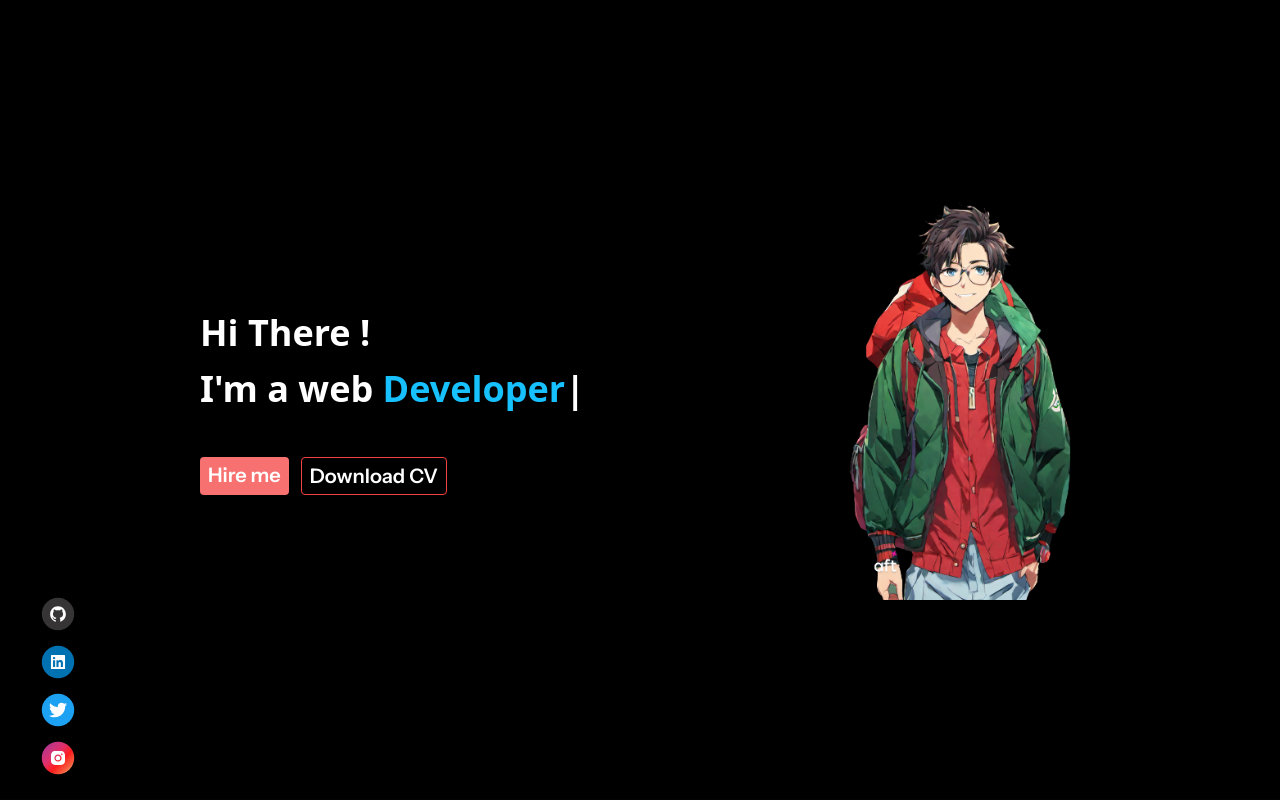
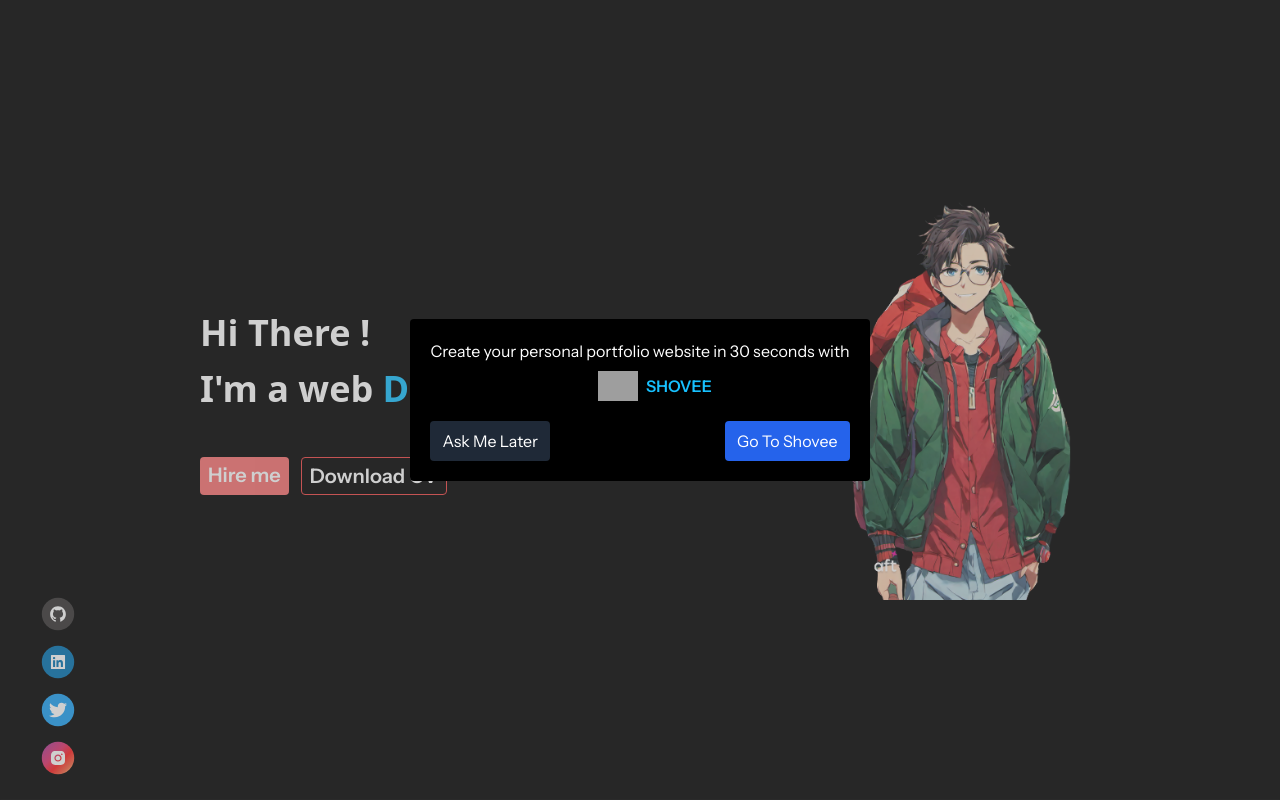
Before and after one commit to iamshiv007/portfolio-ui, a Next.js app: page / in a window 1280 px wide. Shown: the top 800 px of the page. Built offline with nearby package versions, Linux system fonts and the light colour scheme; no server answers; grey boxes are pictures that could not be loaded.

Commit message:
feat: google analytics, ShoveeModal

```diff
--- a/next.config.js
+++ b/next.config.js
@@ -1,4 +1,4 @@
 /** @type {import('next').NextConfig} */
-const nextConfig = { images: { domains: ["www.google.com", "encrypted-tbn0.gstatic.com", "shiv-s-portfolio.vercel.app"] } }
+const nextConfig = { images: { domains: ["www.google.com", "encrypted-tbn0.gstatic.com", "shiv-s-portfolio.vercel.app", "res.cloudinary.com"] } }
 
 module.exports = nextConfig
--- a/package.json
+++ b/package.json
@@ -20,6 +20,7 @@
     "postcss": "8.4.29",
     "react": "18.2.0",
     "react-dom": "18.2.0",
+    "react-ga4": "^2.1.0",
     "react-icons": "^4.10.1",
     "tailwindcss": "3.3.3",
     "typescript": "5.2.2"
--- /dev/null
+++ b/src/app/components/others/modal/ShoveeModal.tsx
@@ -0,0 +1,53 @@
+"use client";
+import React, { useState } from "react";
+import Link from "next/link";
+import Image from "next/image";
+
+const ShoveeModal = () => {
+  const [showModal, setShowModal] = useState<boolean>(true);
+
+  return (
+    <div
+      className='w-screen h-screen bg-[#74737357] flex justify-center items-center fixed top-0 left-0 z-30'
+      style={showModal ? {} : { display: "none" }}
+    >
+      <div className='p-5 bg-black rounded'>
+        <p>Create your personal portfolio website in 30 seconds with </p>
+        <div className='mt-2 flex justify-center'>
+          <Link
+            className='lg:w-[20%] flex items-center gap-2'
+            href='https://shovee.com'
+            target='_blank'
+          >
+            <Image
+              alt='logo'
+              height={40}
+              src='https://res.cloudinary.com/dhcc4rnbc/image/upload/v1696225956/logo_etsxfz.png'
+              width={40}
+            />
+            <p>
+              <span className='text-[#17c1ff] font-semibold'>SHOVEE</span>
+            </p>
+          </Link>
+        </div>
+        <div className='mt-5 flex justify-between'>
+          <button
+            className='px-3 py-2 bg-gray-800 rounded'
+            onClick={() => setShowModal(false)}
+          >
+            Ask Me Later
+          </button>
+          <Link
+            className='px-3 py-2 bg-blue-600 rounded'
+            href='https://shovee.com'
+            target='_blank'
+          >
+            Go To Shovee
+          </Link>
+        </div>
+      </div>
+    </div>
+  );
+};
+
+export default ShoveeModal;
--- a/src/app/layout.tsx
+++ b/src/app/layout.tsx
@@ -2,6 +2,7 @@ import "./globals.css";
 import type { Metadata } from "next";
 import { Instrument_Sans } from "next/font/google";
 import { Analytics } from "@vercel/analytics/react";
+import ReactGA from "react-ga4";
 
 const inter = Instrument_Sans({ subsets: ["latin"] });
 
@@ -11,6 +12,8 @@ export const metadata: Metadata = {
   title: "Portfolio UI",
   description: "This is ui part of my next project.",
 };
+
+ReactGA.initialize(process.env.NEXT_PUBLIC_MEASUREMENT_ID as string);
 
 export default function RootLayout({
   children,
--- a/src/app/page.tsx
+++ b/src/app/page.tsx
@@ -3,6 +3,7 @@ import dynamic from "next/dynamic";
 
 import Theme from "./components/others/theme/Theme";
 import Loader from "./components/layout/loader/Loader";
+import ShoveeModal from "./components/others/modal/ShoveeModal";
 const Navbar = dynamic(() => import("./components/layout/navbar/Navbar"));
 const MyHome = dynamic(() => import("./pages/home/Home"), {
   loading: () => <Loader height={"100vh"} />,
@@ -58,6 +59,8 @@ export default function Home() {
           <GetInTouch />
           {/* Footer */}
           <Footer />
+          {/* ShoveeModal */}
+          <ShoveeModal />
         </div>
       </Theme>
     </Fragment>
--- a/src/app/pages/experience/Experience.jsx
+++ b/src/app/pages/experience/Experience.jsx
@@ -48,7 +48,7 @@ const Experience = () => {
                 className={`md:flex gap-2 items-end transition-all duration-500 ${
                   index !== 0 ? "mt-7" : ""
                 }`}
-                key={experience.company}
+                key={experience.companyName}
               >
                 <div
                   className='md:w-[45%] cursor-pointer p-3 border border-zinc-300 dark:border-zinc-700 shadow-zinc-300 dark:shadow-zinc-700 shadow-sm rounded'
```
Also changed, not shown: 1 other file (tests, documents, lock files or other folders).
